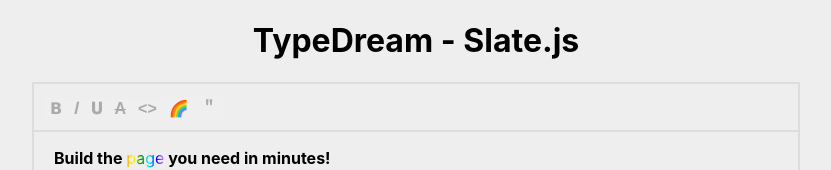
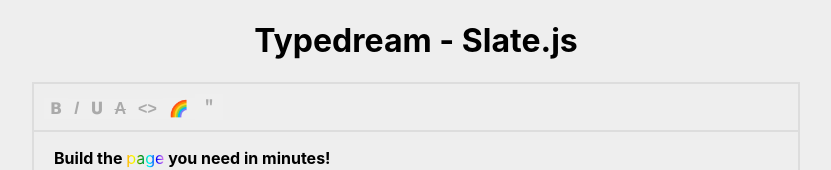
Before and after one commit to mar-sh/typedream-take-home-challenge, a Next.js app: page / in a window 1280 px wide. Shown: the top 170 px of the page, without its empty margins (224-1055 px from the left). Built offline with nearby package versions, Linux system fonts and the light colour scheme.

Commit message:
change app title, remove api folder

```diff
--- a/pages/_app.js
+++ b/pages/_app.js
@@ -1,7 +1,16 @@
-import '../styles/globals.css'
+import Head from "next/head";
+
+import "../styles/globals.css";
 
 function MyApp({ Component, pageProps }) {
-  return <Component {...pageProps} />
+  return (
+    <>
+      <Head>
+        <title>Typedream Take Home</title>
+      </Head>
+      <Component {...pageProps} />
+    </>
+  );
 }
 
-export default MyApp
+export default MyApp;
--- a/pages/api/hello.js
+++ /dev/null
@@ -1,5 +0,0 @@
-// Next.js API route support: https://nextjs.org/docs/api-routes/introduction
-
-export default function handler(req, res) {
-  res.status(200).json({ name: 'John Doe' })
-}
--- a/pages/index.js
+++ b/pages/index.js
@@ -1,9 +1,11 @@
+
 import MyEditor from "../components/MyEditor";
+
 
 export default function Home() {
   return (
     <div>
-      <h1 style={{ textAlign: "center" }}>TypeDream - Slate.js</h1>
+      <h1 style={{ textAlign: "center" }}>Typedream - Slate.js</h1>
       <MyEditor />
     </div>
   );
```
